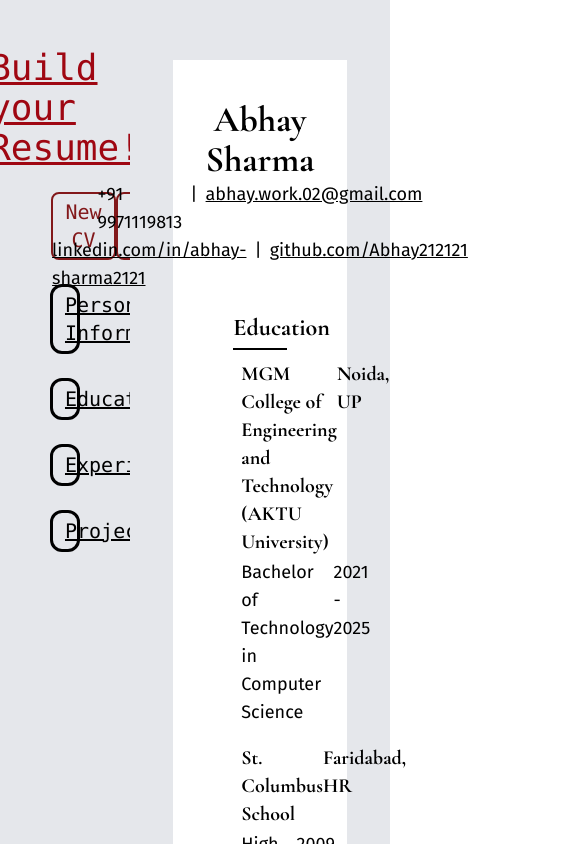
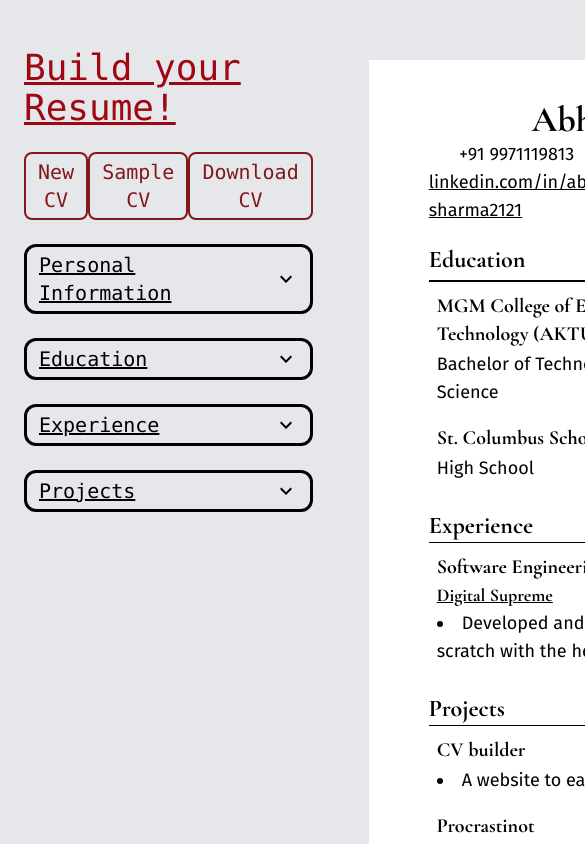
Before and after one commit to Abhay212121/CV-builder, a React (Vite) app: page / in a window 390 px wide. Shown: the top 844 px of the page, 585 px wide, since content can reach past the window. Built offline with nearby package versions, Linux system fonts and the light colour scheme.

Commit message:
responsiveness update.

```diff
--- a/src/components/Personalsection.jsx
+++ b/src/components/Personalsection.jsx
@@ -9,7 +9,7 @@ export default function Personalsection({
 }) {
   const [isActive, setIsActive] = useState(false);
   return (
-    <div className="w-4/5 rounded-xl border-3 px-3 py-1">
+    <div className="mx-5 w-full rounded-xl border-3 px-3 py-1">
       <div className="flex w-full justify-between">
         <div className="text-xl underline">{sectionHeading}</div>
         <button
--- a/src/components/Resumedata.jsx
+++ b/src/components/Resumedata.jsx
@@ -6,10 +6,10 @@ function ResumeData({
   ref,
 }) {
   return (
-    <div className="font-body w-2/3 bg-gray-200">
+    <div className="font-body bg-gray-200 xl:w-6/10 2xl:w-7/10">
       <div
         ref={ref}
-        className="m-auto my-15 min-h-screen w-2/3 bg-white px-15 py-10"
+        className="m-8 my-15 h-fit min-h-screen w-fit bg-white px-15 py-10 2xl:m-auto"
       >
         {/* Personal info */}
         <div className="flex flex-col items-center">
--- a/src/components/Section.jsx
+++ b/src/components/Section.jsx
@@ -76,7 +76,7 @@ export default function Section({
   }
 
   return (
-    <div className="w-4/5 rounded-xl border-3 px-3 py-1">
+    <div className="w-full rounded-xl border-3 px-3 py-1">
       <div className="flex w-full justify-between">
         <div className="text-xl underline">{sectionHeading}</div>
         <button
--- a/src/components/Sidebar.jsx
+++ b/src/components/Sidebar.jsx
@@ -57,7 +57,6 @@ function Sidebar({
 
     const imgProperties = pdf.getImageProperties(data);
     const pdfWidth = pdf.internal.pageSize.getWidth();
-    // const pdfHeight = (imgProperties.height * pdfWidth) / imgProperties.width;
     const pdfHeight = pdf.internal.pageSize.getHeight();
 
     pdf.addImage(data, "PNG", 0, 0, pdfWidth, pdfHeight);
@@ -65,9 +64,9 @@ function Sidebar({
   }
 
   return (
-    <div className="flex min-h-180 w-1/3 flex-col items-center gap-6 bg-gray-200 px-12 py-12">
+    <div className="flex min-h-180 flex-col items-center gap-6 bg-gray-200 px-6 py-12 xl:w-4/10 2xl:w-3/10">
       <h2 className="text-4xl text-red-800 underline">Build your Resume!</h2>
-      <div className="flex w-4/5 place-content-evenly text-xl text-red-900">
+      <div className="flex justify-around text-xl text-red-900 2xl:w-4/5">
         <Btn btnText={"New CV"} doFunc={handleNewCV} />
         <Btn btnText={"Sample CV"} doFunc={handleLoadCV} />
         <Btn btnText={"Download CV"} doFunc={handleDownloadCV} />
```
